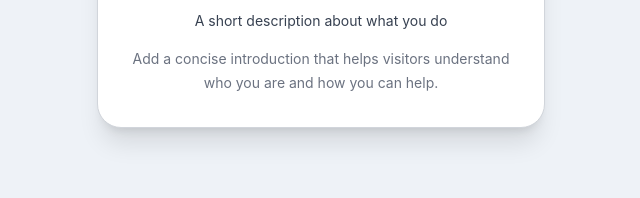
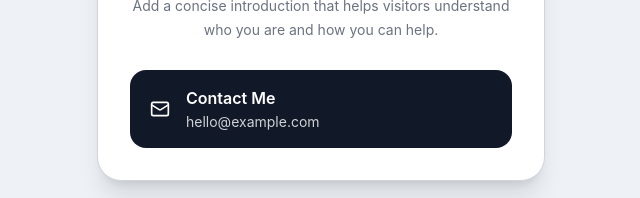
Before and after one commit to Chakablaster/digital-business-card-template, a React (Vite) app: page / in a window 1280 px wide. Shown: the part 469-667 px from the top of the page, without its empty margins (319-959 px from the left). Built offline with nearby package versions, Linux system fonts and the light colour scheme.

Commit message:
feat: add configurable primary action

```diff
--- a/src/features/digital-card/components/DigitalCard.tsx
+++ b/src/features/digital-card/components/DigitalCard.tsx
@@ -3,6 +3,7 @@ import type { CSSProperties } from 'react'
 import cardConfig from '../../../config/card.config'
 import { resolveTheme } from '../themes/resolveTheme'
 import type { ThemeTokens } from '../themes/themePresets'
+import { PrimaryAction } from './PrimaryAction'
 import { ProfileSection } from './ProfileSection'
 
 type ThemeStyles = CSSProperties & Record<`--${string}`, string>
@@ -46,6 +47,7 @@ export function DigitalCard() {
     >
       <article className="w-full max-w-md rounded-3xl border border-(--card-border) bg-(--card-background) px-6 py-8 shadow-xl sm:px-8">
         <ProfileSection profile={cardConfig.profile} />
+        <PrimaryAction action={cardConfig.primaryAction} />
       </article>
     </main>
   )
--- /dev/null
+++ b/src/features/digital-card/components/PrimaryAction.tsx
@@ -0,0 +1,40 @@
+import type { PrimaryActionConfig } from '../types/card.types'
+import { resolveIcon } from '../icons/resolveIcon'
+import { resolveLinkTarget } from '../utils/resolveLinkTarget'
+
+interface PrimaryActionProps {
+  action: PrimaryActionConfig
+}
+
+function hasText(value?: string): value is string {
+  return Boolean(value?.trim())
+}
+
+export function PrimaryAction({ action }: PrimaryActionProps) {
+  if (!hasText(action.label) || !hasText(action.href)) {
+    return null
+  }
+
+  const Icon = resolveIcon(action.icon)
+  const linkTarget = resolveLinkTarget(action.href)
+
+  return (
+    <a
+      href={action.href.trim()}
+      {...linkTarget}
+      className="mt-7 flex w-full items-center gap-4 rounded-2xl bg-(--primary-action-background) px-5 py-4 text-left text-(--primary-action-text) transition-transform duration-200 hover:-translate-y-0.5 focus-visible:outline-2 focus-visible:outline-offset-3 focus-visible:outline-(--focus-ring)"
+    >
+      <Icon aria-hidden="true" className="h-5 w-5 shrink-0" />
+
+      <span className="min-w-0">
+        <span className="block font-semibold">{action.label.trim()}</span>
+
+        {hasText(action.supportingText) && (
+          <span className="mt-0.5 block truncate text-sm opacity-80">
+            {action.supportingText.trim()}
+          </span>
+        )}
+      </span>
+    </a>
+  )
+}
--- /dev/null
+++ b/src/features/digital-card/utils/resolveLinkTarget.ts
@@ -0,0 +1,23 @@
+export interface LinkTargetAttributes {
+  target?: '_blank'
+  rel?: 'noopener noreferrer'
+}
+
+export function resolveLinkTarget(href: string): LinkTargetAttributes {
+  const normalizedHref = href.trim().toLowerCase()
+
+  const shouldStayInCurrentContext =
+    normalizedHref.startsWith('mailto:') ||
+    normalizedHref.startsWith('tel:') ||
+    normalizedHref.startsWith('/') ||
+    normalizedHref.startsWith('#')
+
+  if (shouldStayInCurrentContext) {
+    return {}
+  }
+
+  return {
+    target: '_blank',
+    rel: 'noopener noreferrer',
+  }
+}
```
Also changed, not shown: 2 other files (tests, documents, lock files or other folders).
